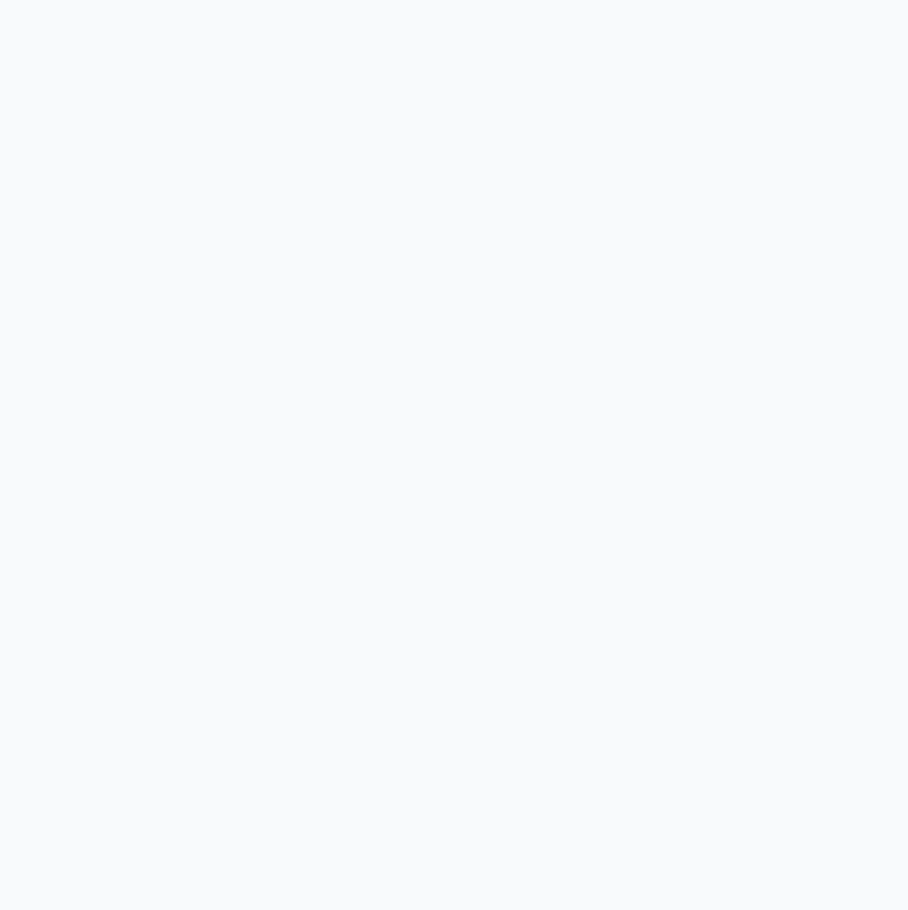
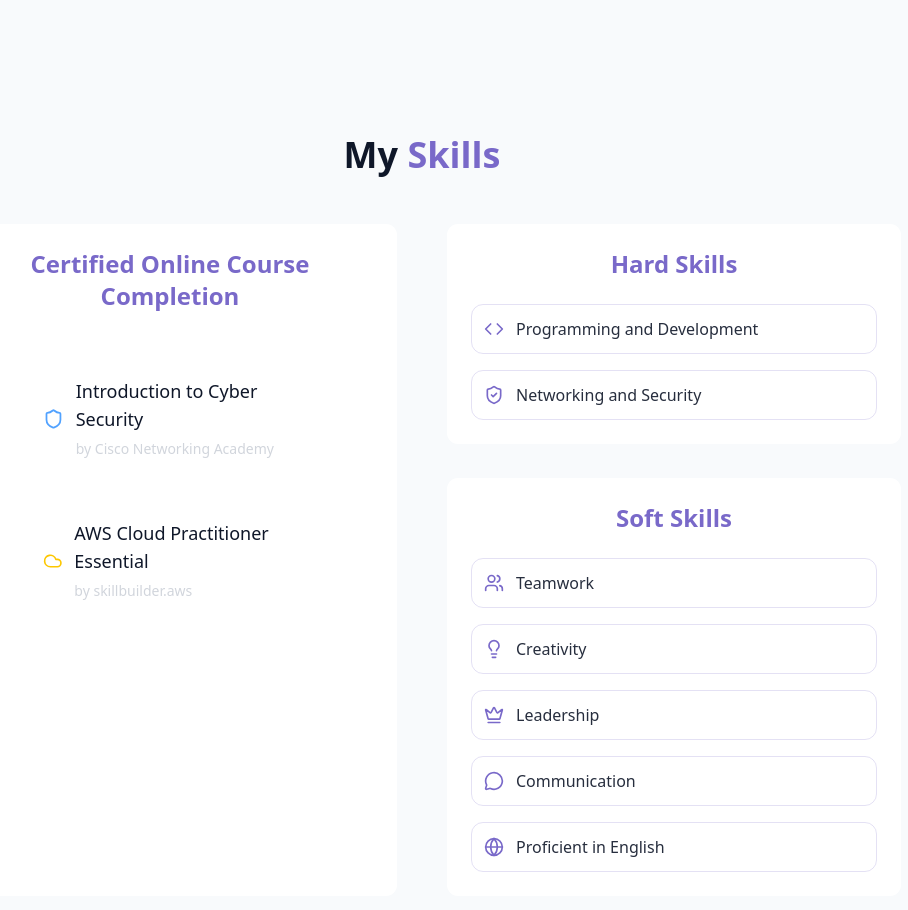
Before and after one commit to Nicholas3/Portofolio, a React (Vite) app: page / in a window 1280 px wide. Shown: the part 1460-2370 px from the top of the page, without its empty margins (218-1126 px from the left). Before the commit the page ends 1499 px from the top, so only its background shows below. Built offline with nearby package versions, Linux system fonts and the light colour scheme.

Commit message:
added skill section

```diff
--- a/src/components/AboutSection.jsx
+++ b/src/components/AboutSection.jsx
@@ -11,7 +11,7 @@ export const AboutSection = () => {
 
             <div className="grid grid-cols-1 md:grid-cols-2 gap-12 items-center">
                <div className="space-y-6">
-                  <h3 className="text-2xl font-semibold">About Me</h3>
+                  <h3 className="text-2xl font-semibold">Passion</h3>
 
                   <p className="text-muted-foreground">
                      Lorem ipsum dolor sit amet consectetur adipisicing elit. Molestiae reiciendis sunt earum inventore illo harum repellendus voluptatibus doloremque facilis beatae voluptas porro fuga nesciunt cum quo praesentium, minima quisquam officiis.
@@ -21,7 +21,7 @@ export const AboutSection = () => {
                      Lorem, ipsum dolor sit amet consectetur adipisicing elit. Doloremque saepe fugit id dignissimos cum. Omnis, dicta quia saepe consequuntur a, laudantium, alias dolores provident quibusdam velit ea exercitationem quisquam aliquam?
                   </p>
 
-                  <div className="flex flex-col sm: flex-row gap-4 pt-4 justify-center">
+                  <div className="flex sm:flex-row gap-4 pt-4 justify-center">
                      <a href="#contact" className="cosmic-button">Get In Touch</a>
 
                      <a href="" className="px-6 py-2 rounded-full border border-primary text-primary hover:bg-primary/10 transition-colors duration-300">
--- /dev/null
+++ b/src/components/SkillsSection.jsx
@@ -0,0 +1,118 @@
+import { Award, Code, ShieldCheck, Users, Lightbulb, Crown, MessageCircle, Globe, Shield, Cloud } from "lucide-react";
+
+export const SkillsSection = () => {
+   return (
+      <section id="skills" className="py-24 px-4 relative">
+         <div className="container mx-auto max-w-5xl">
+            {/* Title  */}
+            <h2 className="text-3xl md:text-4xl font-bold mb-12 text-center">
+               My <span className="text-primary">Skills</span>
+            </h2>
+
+            <div className="grid grid-cols-1 md:grid-cols-2 gap-12">
+               {/* Certified Courses -> later change to the certification*/}
+               <div className="space-y-6 gradient-border p-6 card-hover rounded-xl transition-transform duration-300 hover:scale-105">
+                  <h3 className="pb-6 text-2xl font-semibold text-primary">
+                     Certified Online Course Completion
+                  </h3>
+
+                  <div className="flex flex-col justify-center items-center gap-6">
+                     <a
+                     href="https://www.netacad.com/courses/introduction-cybersecurity"
+                     target="_blank"
+                     rel="noopener noreferrer"
+                     className="flex items-center gap-3 border border-white/30 hover:border-blue-400 transition-all duration-300 rounded-xl px-6 py-4 bg-white/5 hover:bg-white/10 hover:shadow-[0_0_20px_rgba(96,165,250,0.5)] w-full md:w-3/4"
+                     >
+                        <Shield className="text-2xl text-blue-400" />
+                        <span className="text-lg font-medium text-left">
+                           Introduction to Cyber Security <br />
+                           <span className="text-sm text-gray-300">
+                              by Cisco Networking Academy
+                           </span>
+                        </span>
+                     </a>
+
+                     <a
+                     href="https://skillbuilder.aws"
+                     target="_blank"
+                     rel="noopener noreferrer"
+                     className="flex items-center gap-3 border border-white/30 hover:border-yellow-400 transition-all duration-300 rounded-xl px-6 py-4 bg-white/5 hover:bg-white/10 hover:shadow-[0_0_20px_rgba(250,204,21,0.5)] w-full md:w-3/4"
+                     >
+                        <Cloud className="text-2xl text-yellow-400" />
+                        <span className="text-lg font-medium text-left">
+                           AWS Cloud Practitioner Essential <br />
+                           <span className="text-sm text-gray-300">
+                              by skillbuilder.aws
+                           </span>
+                        </span>
+                     </a>
+                  </div>
+               </div>
+
+
+               {/* ===== Skills Cards ===== */}
+               <div className="space-y-8">
+                  {/* Hard Skills */}
+                  <div className="gradient-border p-6 card-hover rounded-xl transition-transform duration-300 hover:scale-105">
+                     <h3 className="text-2xl font-semibold text-primary mb-6">
+                        Hard Skills
+                     </h3>
+
+                     <div className="flex flex-col gap-4">
+                        <div className="flex items-center gap-3 border border-primary/20 rounded-xl p-3 hover:bg-primary/5 transition">
+                           <Code className="h-5 w-5 text-primary" />
+                           <span className="text-foreground/90 font-medium">
+                              Programming and Development
+                           </span>
+                        </div>
+
+                        <div className="flex items-center gap-3 border border-primary/20 rounded-xl p-3 hover:bg-primary/5 transition">
+                           <ShieldCheck className="h-5 w-5 text-primary" />
+                           <span className="text-foreground/90 font-medium">
+                              Networking and Security
+                           </span>
+                        </div>
+                     </div>
+                  </div>
+
+                  {/* Soft Skills */}
+                  <div className="gradient-border p-6 card-hover rounded-xl transition-transform duration-300 hover:scale-105">
+                     <h3 className="text-2xl font-semibold text-primary mb-6">
+                        Soft Skills
+                     </h3>
+
+                     <div className="flex flex-col gap-4">
+                        <div className="flex items-center gap-3 border border-primary/20 rounded-xl p-3 hover:bg-primary/5 transition">
+                           <Users className="h-5 w-5 text-primary" />
+                           <span className="text-foreground/90 font-medium">Teamwork</span>
+                        </div>
+
+                        <div className="flex items-center gap-3 border border-primary/20 rounded-xl p-3 hover:bg-primary/5 transition">
+                           <Lightbulb className="h-5 w-5 text-primary" />
+                           <span className="text-foreground/90 font-medium">Creativity</span>
+                        </div>
+
+                        <div className="flex items-center gap-3 border border-primary/20 rounded-xl p-3 hover:bg-primary/5 transition">
+                           <Crown className="h-5 w-5 text-primary" />
+                           <span className="text-foreground/90 font-medium">Leadership</span>
+                        </div>
+
+                        <div className="flex items-center gap-3 border border-primary/20 rounded-xl p-3 hover:bg-primary/5 transition">
+                           <MessageCircle className="h-5 w-5 text-primary" />
+                           <span className="text-foreground/90 font-medium">Communication</span>
+                        </div>
+
+                        <div className="flex items-center gap-3 border border-primary/20 rounded-xl p-3 hover:bg-primary/5 transition">
+                           <Globe className="h-5 w-5 text-primary" />
+                           <span className="text-foreground/90 font-medium">
+                              Proficient in English
+                           </span>
+                        </div>
+                     </div>
+                  </div>
+               </div>
+            </div>
+         </div>
+      </section>
+   );
+};
--- a/src/pages/Home.jsx
+++ b/src/pages/Home.jsx
@@ -3,6 +3,7 @@ import { ThemeToggle } from "@/components/ThemeToggle";
 import { StarBackground } from "@/components/StarBackground";
 import { HeroSection } from "@/components/HeroSection";
 import { AboutSection } from "@/components/AboutSection";
+import { SkillsSection } from "@/components/SkillsSection";
 
 export const Home = () => {
    return (
@@ -17,6 +18,7 @@ export const Home = () => {
       <main>
          <HeroSection />
          <AboutSection />
+         <SkillsSection />
       </main>
       {/* Footer */}
    </div>
```
